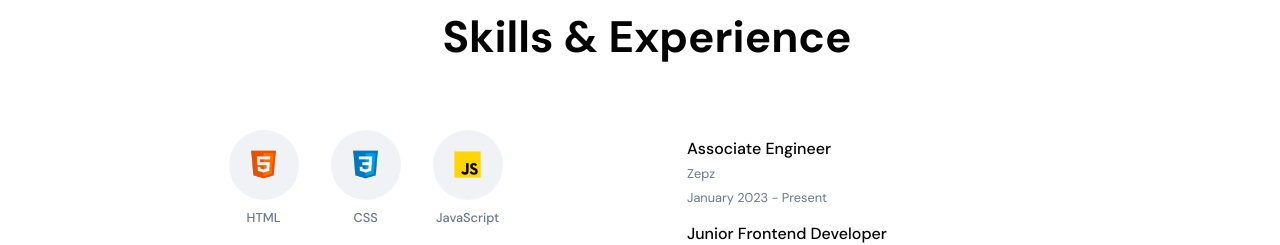
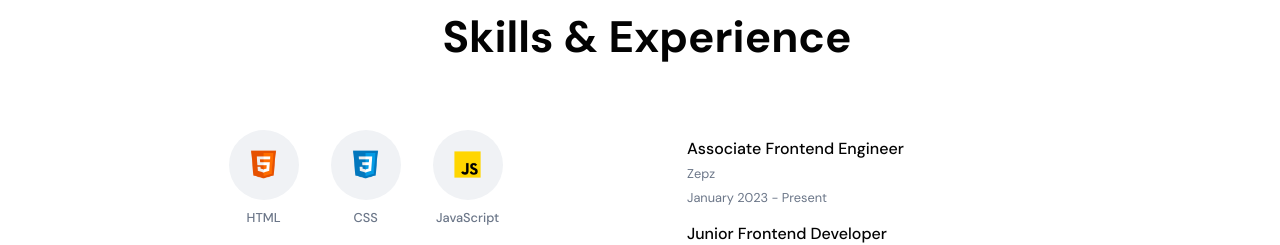
Before and after one commit to Babalwa01/babalwa-mbolekwa, a React (Create React App) app: page / in a window 1280 px wide. Shown: the part 2940-3185 px from the top of the page. Built offline with nearby package versions, Linux system fonts and the light colour scheme; a web font is replaced by a local one.

Commit message:
fixed current work title

```diff
--- a/src/container/Skills/Skills.jsx
+++ b/src/container/Skills/Skills.jsx
@@ -8,7 +8,7 @@ import "./Skills.scss";
 const Skills = () => {
   const experienceData = [
     {
-      name: "Associate Engineer",
+      name: "Associate Frontend Engineer",
       company: "Zepz",
       description: "Fullstack Development",
       time: "January 2023 - Present",
```
